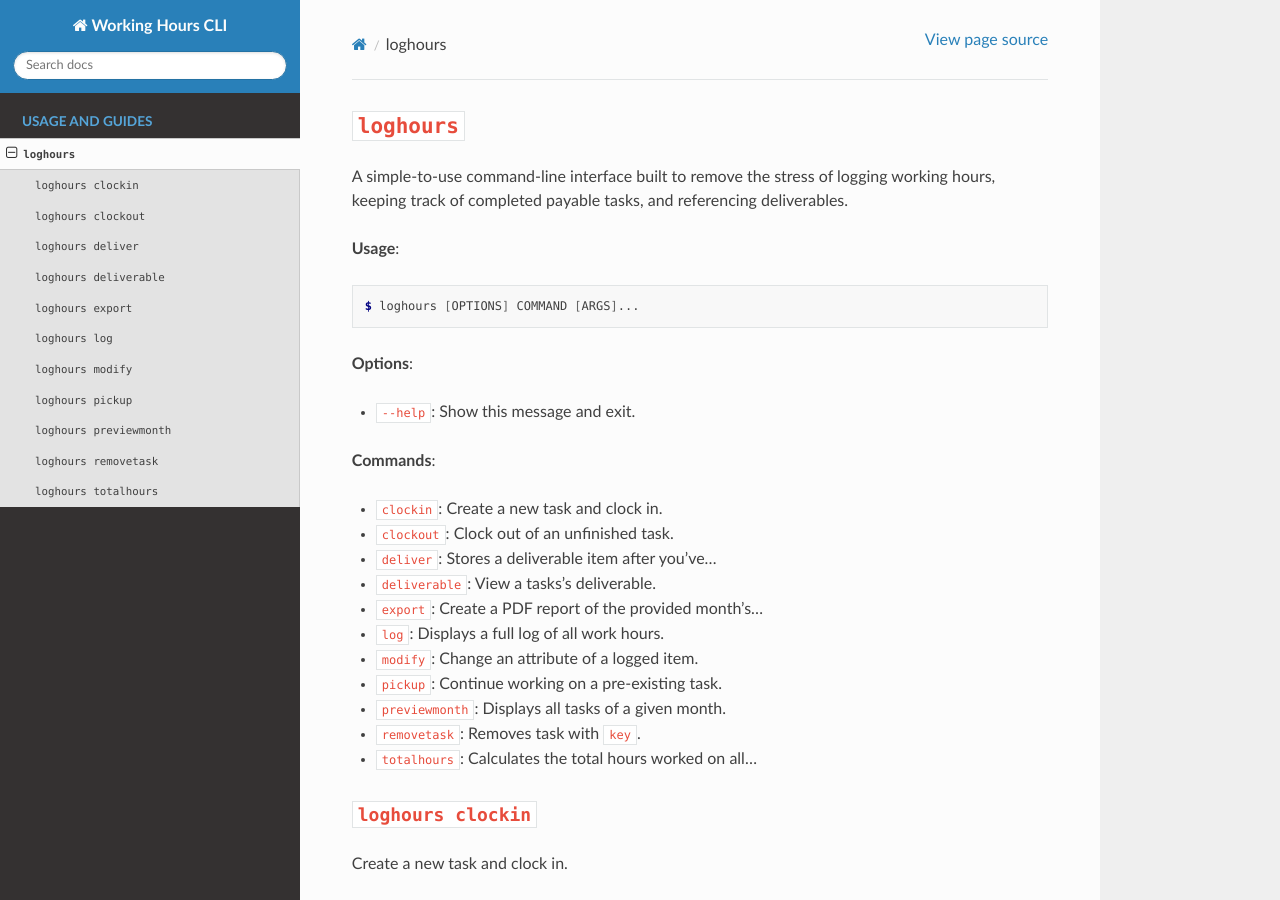
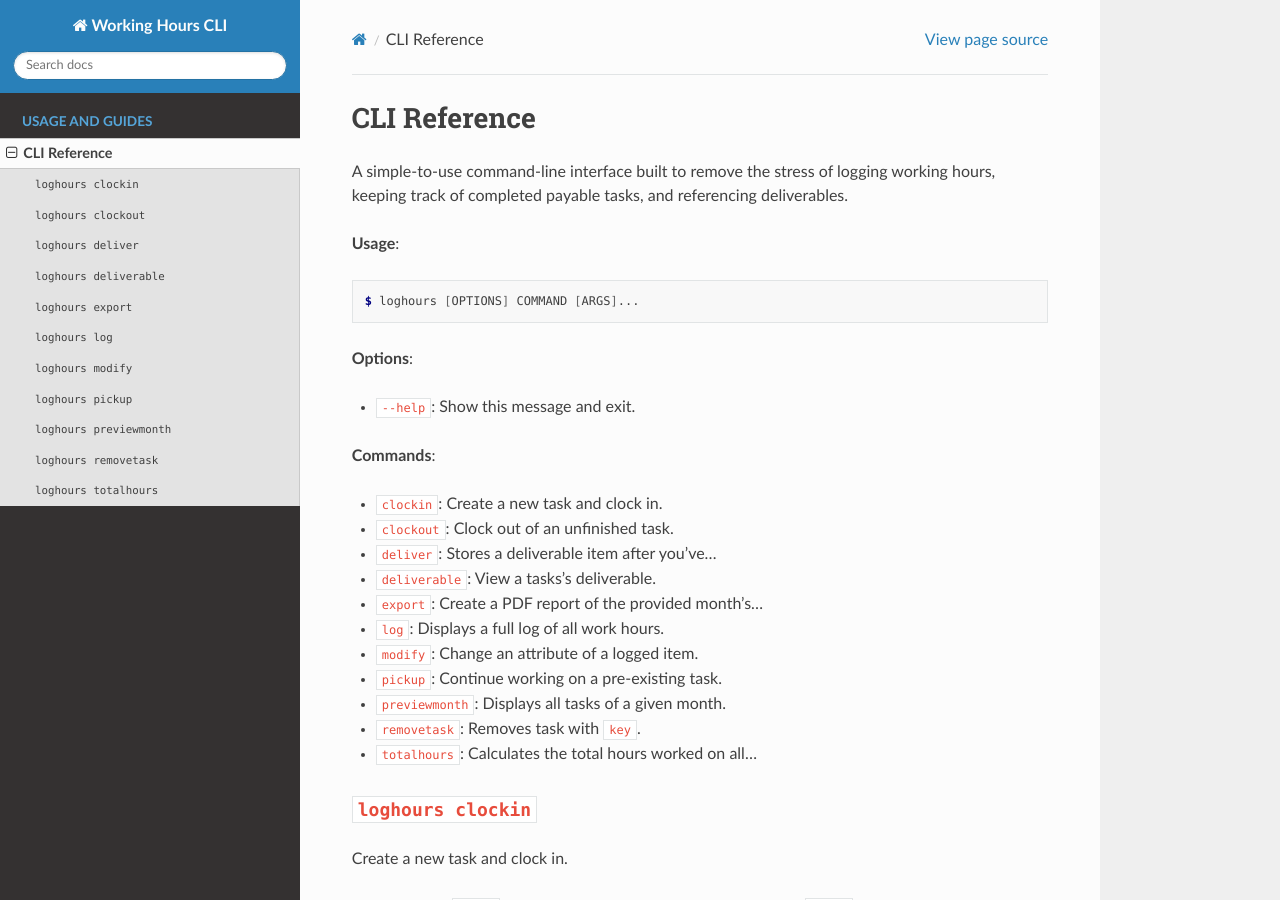
Before and after one commit to preritdas/working-hours-cli, a Sphinx documentation site: the page built from docs/source/cli.md, in a window 1280 px wide and 900 px high. Built offline with Sphinx 7.4.7 and the Read the Docs theme 2.0.0, drawn with Linux system fonts in a browser that asks for light colours.

Commit message:
Update CLI reference.

```diff
--- a/docs/source/cli.md
+++ b/docs/source/cli.md
@@ -1,4 +1,4 @@
-# `loghours`
+# CLI Reference
 
 A simple-to-use command-line interface built to remove the stress of logging working hours, keeping track of completed payable tasks, and referencing deliverables.
 
```
